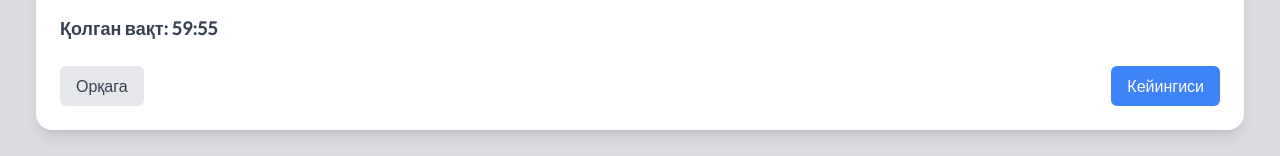
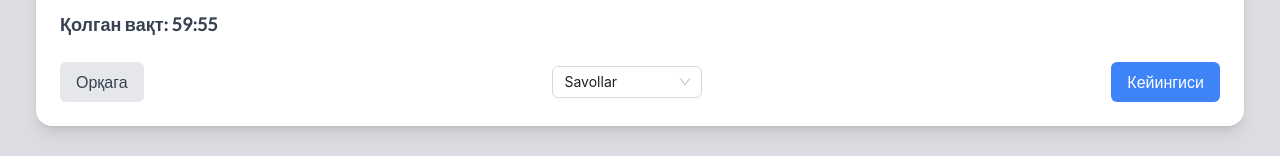
Before and after one commit to jasurhaydarovcode/GEADEZIST, a React (Vite) app: page /client/quiz/1 in a window 1280 px wide. Shown: the part 574-730 px from the top of the page. Built offline with nearby package versions, Linux system fonts and the light colour scheme.

Commit message:
Client Quiz's styles are finished

```diff
--- a/src/pages/Client/ClientQuiz.tsx
+++ b/src/pages/Client/ClientQuiz.tsx
@@ -1,4 +1,6 @@
 import React, { useEffect, useState } from "react";
+import { useNavigate } from "react-router-dom";
+import { Select } from 'antd';
 
 const TOTAL_TIME = 60 * 60; // 60 minutes (in seconds)
 const STORAGE_KEY = "savedRemainingTime";
@@ -7,6 +9,12 @@ const QuestionPage: React.FC = () => {
   const [selectedAnswers, setSelectedAnswers] = useState<number[]>([]);
   const [remainingTime, setRemainingTime] = useState(TOTAL_TIME); // In seconds
 
+  const { Option } = Select;
+
+  const handleChange = (value: string) => {
+    console.log(`Selected: ${value}`);
+  };
+
   useEffect(() => {
     // Retrieve saved time from localStorage if available
     const savedTime = localStorage.getItem(STORAGE_KEY);
@@ -14,6 +22,12 @@ const QuestionPage: React.FC = () => {
       setRemainingTime(parseInt(savedTime, 10));
     }
   }, []);
+
+  const navigate = useNavigate();
+
+  const handleBack = () => {
+    navigate(-1); // Goes to the previous page in the history stack
+  };
 
   useEffect(() => {
     // Timer logic: decrement remaining time every second
@@ -52,7 +66,7 @@ const QuestionPage: React.FC = () => {
   return (
     <div className="px-9 space-y-12">
       <div className="mt-11 bg-white p-6 rounded-2xl">
-        <div className="w-full bg-gray-200 h-4 rounded-2xl overflow-hidden">
+        <div className="w-full bg-gray-200 h-3 rounded-2xl overflow-hidden">
           <div
             className="bg-blue-500 h-full"
             style={{ width: `${progressPercentage}%` }}
@@ -100,9 +114,14 @@ const QuestionPage: React.FC = () => {
 
           {/* Navigation Buttons */}
           <div className="mt-6 flex justify-between items-center">
-            <button className="px-4 py-2 bg-gray-200 text-gray-700 rounded-md">
+            <button onClick={handleBack} className="px-4 py-2 bg-gray-200 text-gray-700 rounded-md">
               Орқага
             </button>
+            <Select defaultValue="Savollar" style={{ width: 150 }} onChange={handleChange}>
+              {number.map((item: number) =>
+                <Option classname="p-3" key={item}>{item}/{number.length}</Option>)
+              }
+            </Select>
             <button className="px-4 py-2 bg-blue-500 text-white rounded-md">
               Кейингиси
             </button>
@@ -121,4 +140,6 @@ const answers = [
   "Дастурни ишлай оламан лекин ўқув ёки иш жараёнида аниқ бир иш битирмаганман."
 ];
 
+const number = [1, 2, 3, 4, 5, 6, 7, 8, 9, 10, 11, 12, 13, 14, 15, 16, 17, 18, 19, 20, 21, 22, 23, 24, 25, 26, 27, 28, 29, 30];
+
 export default QuestionPage;
```
Also changed, not shown: src/pages/Home.tsx (line endings or trailing spaces).
